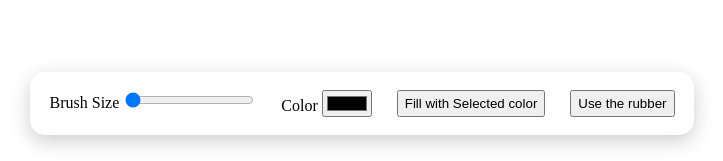
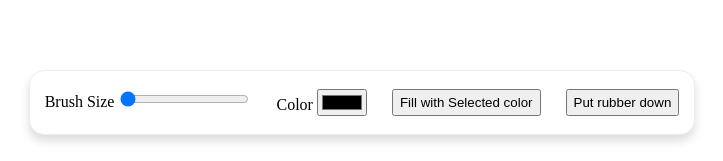
Before and after one commit to maurodf0/PaintJs, a plain HTML site: page index.html in a window 1280 px wide. Both pictures are taken after a click on the button "Use the rubber". Shown: the part 640-801 px from the top of the page, 278-1001 px from the left. Drawn offline with Linux system fonts and the light colour scheme.

Commit message:
rubber status updated

```diff
--- a/script.js
+++ b/script.js
@@ -65,4 +65,6 @@ fill.addEventListener('click', () => {
 
 rubber.addEventListener('click', () => {
   isRubberMode = !isRubberMode;
+
+  isRubberMode? rubber.textContent = 'Put rubber down' : rubber.textContent = 'Use the rubber' ;
 });
--- a/style.css
+++ b/style.css
@@ -14,7 +14,8 @@
     left: 50%;
     transform: translateX(-50%);
     background: white;
-    box-shadow: 0 6px 20px #00000033;
+    box-shadow: 0 6px 10px #00000023;
+    border:1px solid #ededed;
     padding:18px 12px;
     display: flex;
     gap:25px;
```
